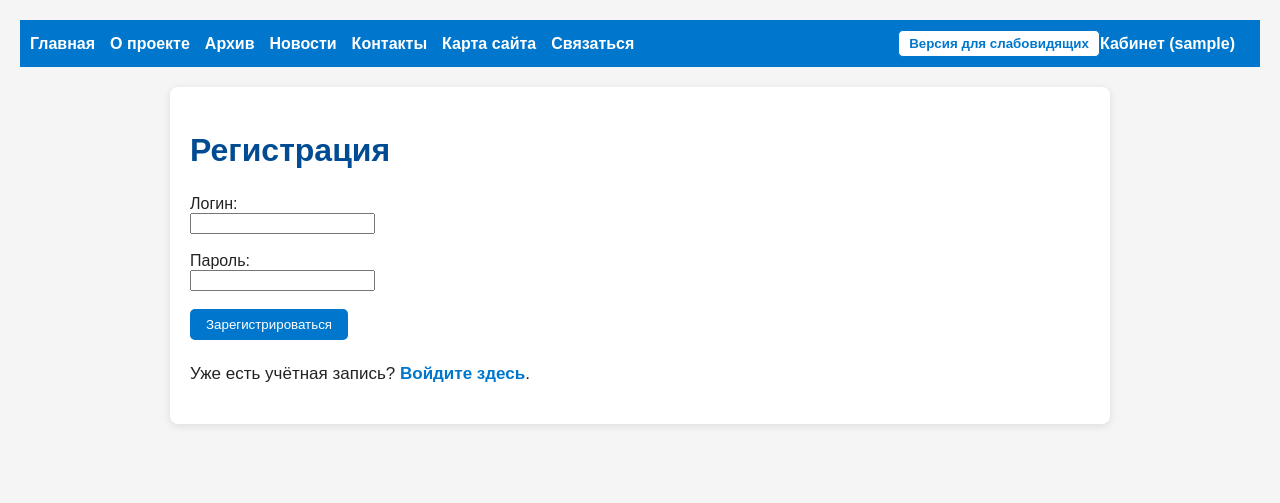
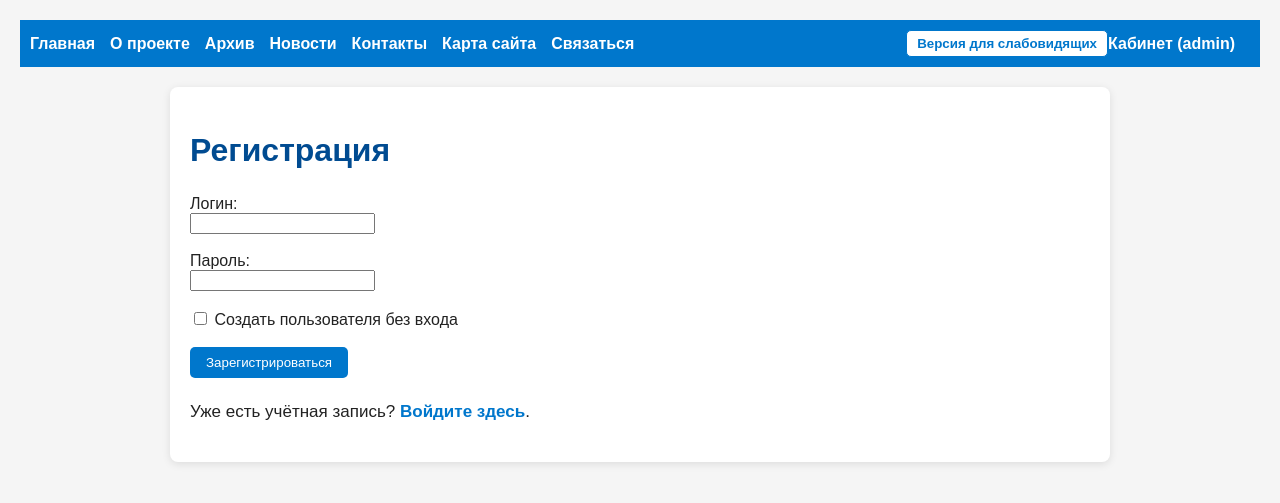
Before and after one commit to Anna1983-lang/city-archive, a Flask app: template app/templates/register.html in a window 1280 px wide. Shown: the top 503 px of the page. Run offline with Flask 3, Linux system fonts and the light colour scheme; the template is opened without the code that fills it, so the values that code supplies are empty; the visitor is signed in with stand-in values (Sample User, id 1).

Commit message:
Update register.html

```diff
--- a/app/templates/register.html
+++ b/app/templates/register.html
@@ -1,4 +1,5 @@
 {% extends "base.html" %}
+
 {% block content %}
 <h1>Регистрация</h1>
 
@@ -9,13 +10,11 @@
     <label>Пароль:</label><br>
     <input type="password" name="password" required><br><br>
 
-    {% if session.username == "admin" %}
-    <label>Роль:</label><br>
-    <select name="role" required>
-        <option value="user">Пользователь</option>
-        <option value="admin">Администратор</option>
-        <option value="editor">Редактор</option>
-    </select><br><br>
+    {% if session.get('username') == 'admin' %}
+        <label>
+            <input type="checkbox" name="by_admin">
+            Создать пользователя без входа
+        </label><br><br>
     {% endif %}
 
     <input type="submit" value="Зарегистрироваться" style="background-color:#0077cc; color:white; border:none; padding:8px 16px; border-radius:5px; cursor:pointer;">
@@ -25,9 +24,4 @@
     Уже есть учётная запись?
     <a href="/login" style="color:#0077cc; text-decoration:none; font-weight:bold;">Войдите здесь</a>.
 </p>
-
-{% if message %}
-<p style="color:red;">{{ message }}</p>
-{% endif %}
-
 {% endblock %}
```
